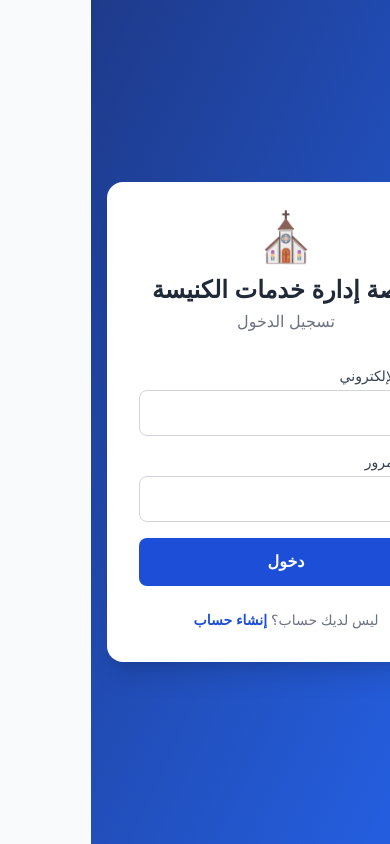
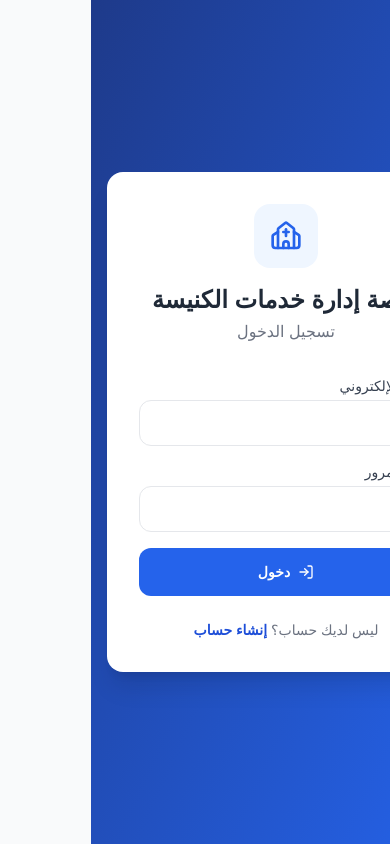
Before and after one commit to stmaryluxorprim-hash/Sunday-School-Manager, a Next.js app: page /login in a window 390 px wide. Built offline with nearby package versions, Linux system fonts and the light colour scheme.

Commit message:
Redesign login page: Church icon, mobile-first inputs, LogIn button

```diff
--- a/src/app/login/page.tsx
+++ b/src/app/login/page.tsx
@@ -4,6 +4,7 @@ import { useState } from 'react';
 import { useRouter } from 'next/navigation';
 import Link from 'next/link';
 import { createClient } from '@/lib/supabase/client';
+import { Church, LogIn, Loader2 } from 'lucide-react';
 
 export default function LoginPage() {
   const router = useRouter();
@@ -33,7 +34,9 @@ export default function LoginPage() {
     <main className="min-h-screen flex items-center justify-center p-4 bg-gradient-to-br from-blue-900 to-blue-600">
       <section className="bg-white rounded-2xl shadow-xl p-8 w-full max-w-md">
         <header className="text-center mb-8">
-          <div className="text-5xl mb-3">⛪</div>
+          <div className="w-16 h-16 rounded-2xl bg-blue-50 flex items-center justify-center mx-auto mb-4">
+            <Church className="w-8 h-8 text-blue-600" />
+          </div>
           <h1 className="text-2xl font-bold text-gray-800">منصة إدارة خدمات الكنيسة</h1>
           <p className="text-gray-500 mt-1">تسجيل الدخول</p>
         </header>
@@ -50,7 +53,7 @@ export default function LoginPage() {
               dir="ltr"
               value={email}
               onChange={(e) => setEmail(e.target.value)}
-              className="w-full rounded-lg border border-gray-300 px-4 py-2.5 focus:ring-2 focus:ring-blue-500 focus:border-blue-500 outline-none"
+              className="w-full rounded-xl border border-gray-200 px-4 py-3 text-sm focus:ring-2 focus:ring-blue-500 focus:border-blue-500 outline-none transition"
             />
           </div>
 
@@ -65,19 +68,20 @@ export default function LoginPage() {
               dir="ltr"
               value={password}
               onChange={(e) => setPassword(e.target.value)}
-              className="w-full rounded-lg border border-gray-300 px-4 py-2.5 focus:ring-2 focus:ring-blue-500 focus:border-blue-500 outline-none"
+              className="w-full rounded-xl border border-gray-200 px-4 py-3 text-sm focus:ring-2 focus:ring-blue-500 focus:border-blue-500 outline-none transition"
             />
           </div>
 
           {error && (
-            <p className="text-red-600 text-sm bg-red-50 rounded-lg p-3">{error}</p>
+            <p className="text-red-600 text-sm bg-red-50 rounded-xl p-3">{error}</p>
           )}
 
           <button
             type="submit"
             disabled={loading}
-            className="w-full bg-blue-700 hover:bg-blue-800 text-white font-semibold rounded-lg py-3 transition disabled:opacity-50"
+            className="w-full inline-flex items-center justify-center gap-2 bg-blue-600 hover:bg-blue-700 active:scale-[0.98] text-white font-semibold rounded-xl py-3.5 text-sm transition disabled:opacity-50"
           >
+            {loading ? <Loader2 className="w-4 h-4 animate-spin" /> : <LogIn className="w-4 h-4" />}
             {loading ? 'جاري الدخول...' : 'دخول'}
           </button>
         </form>
```
